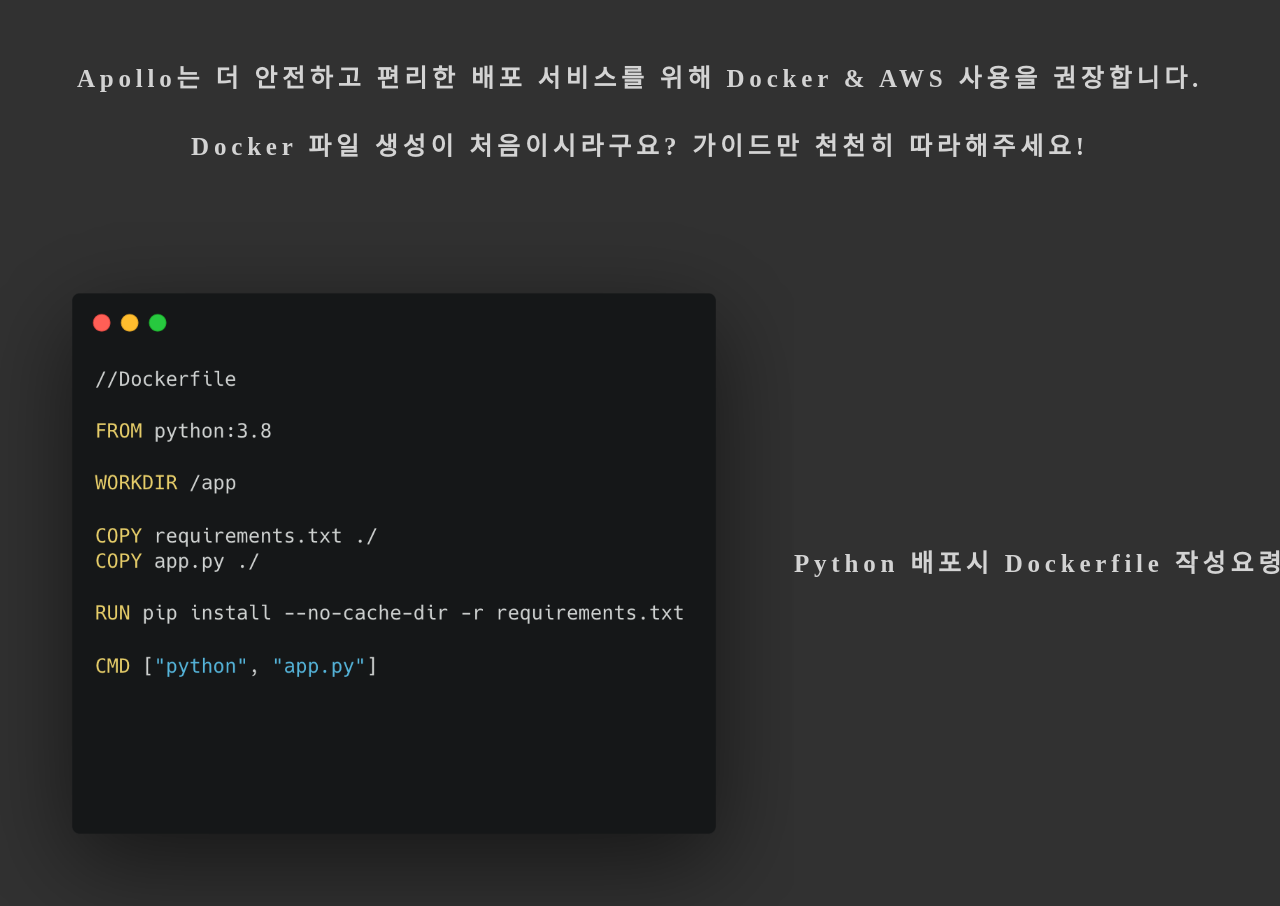
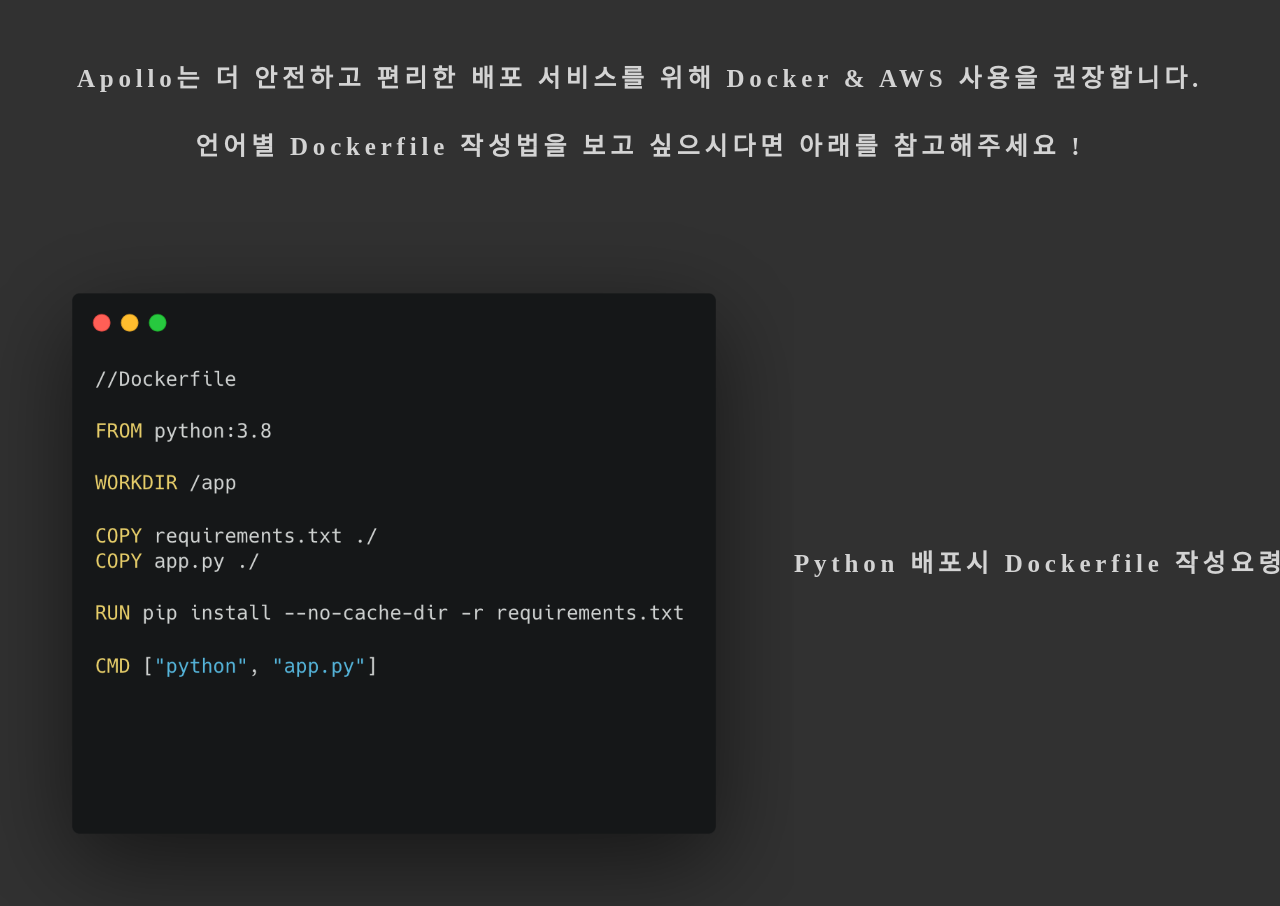
Before and after one commit to Hanium-Apollo/Apollo-Platform, a React (Create React App) app: page /About in a window 1280 px wide. Shown: the part 2120-3026 px from the top of the page. Built offline with nearby package versions, Linux system fonts and the light colour scheme; a web font is replaced by a local one.

Commit message:
Design: Register Page Toast 위치 수정

```diff
--- a/src/components/about/section3.tsx
+++ b/src/components/about/section3.tsx
@@ -64,7 +64,7 @@ export const Section3: React.FC<Section3Props> = ({ children }) => {
           }
         </Text>
         <Text>
-          {"Docker 파일 생성이 처음이시라구요? 가이드만 천천히 따라해주세요!"}
+          {"언어별 Dockerfile 작성법을 보고 싶으시다면 아래를 참고해주세요 ! "}
         </Text>
         <Section3Inner>
           <img src={Docker_py} alt="" width={"800px"} />
--- a/src/pages/register/register.tsx
+++ b/src/pages/register/register.tsx
@@ -107,7 +107,6 @@ export const Register = () => {
 
   return (
     <ContainerWrapper>
-      <ThemeProvider theme={theme}>
       <StyledToastContainer
         position="top-center"
         limit={1}
@@ -117,6 +116,7 @@ export const Register = () => {
         pauseOnHover
         closeButton={false}
       />
+      <ThemeProvider theme={theme}>
         <Container component="main" maxWidth="xs">
           <CssBaseline />
           <Box
```
Lines whose indentation alone changed are shown as unchanged.
